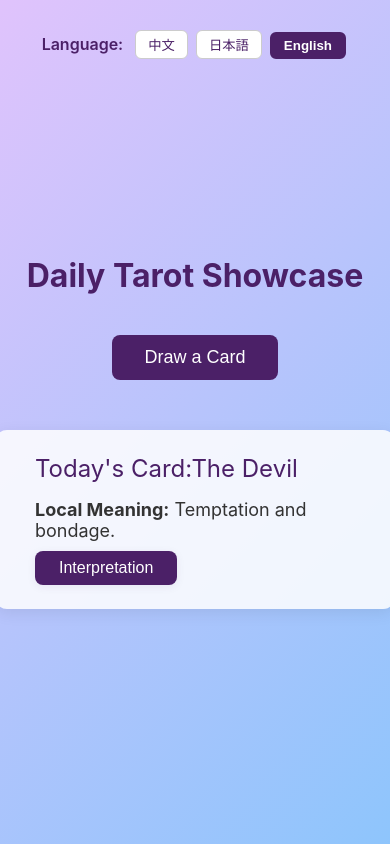
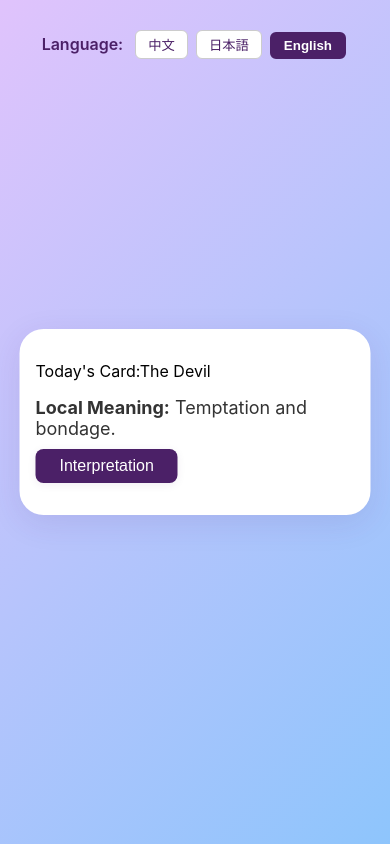
Before and after one commit to hong208/tarot, a React (Create React App) app in the folder tarot-app-web/frontend/: page / in a window 390 px wide. Both pictures are taken after a click on the button "Draw a Card". Built offline with nearby package versions, Linux system fonts and the light colour scheme.

Commit message:
feat: update App.js for better layout and mobile experience

```diff
--- a/tarot-app-web/frontend/src/App.js
+++ b/tarot-app-web/frontend/src/App.js
@@ -217,16 +217,24 @@ function App() {
         {texts[lang].button}
       </button>
       {drawResult && (
-        <div style={{
-          marginTop: 20,
-          padding: '24px 40px',
-          background: 'rgba(255,255,255,0.85)',
-          borderRadius: '12px',
-          fontSize: '24px',
-          color: '#4B2067',
-          boxShadow: '0 4px 16px rgba(0,0,0,0.08)',
-          minWidth: 320
-        }}>
+        <div
+          style={{
+            position: 'fixed',
+            top: '50%',
+            left: '50%',
+            transform: 'translate(-50%, -50%)',
+            zIndex: 100,
+            background: '#fff',
+            borderRadius: 24,
+            boxShadow: '0 8px 32px rgba(75,32,103,0.10)',
+            padding: '32px 16px',
+            maxWidth: 420,
+            width: '90vw',
+            maxHeight: '90vh',
+            overflowY: 'auto',
+            boxSizing: 'border-box'
+          }}
+        >
           <div>{texts[lang].result}{tarotCards[lang][drawResult.idx]}</div>
           <div style={{ marginTop: 16, fontSize: '18px', color: '#333' }}>
             <b>{texts[lang].meaning}</b> {tarotMeanings[lang][drawResult.idx]}
```
